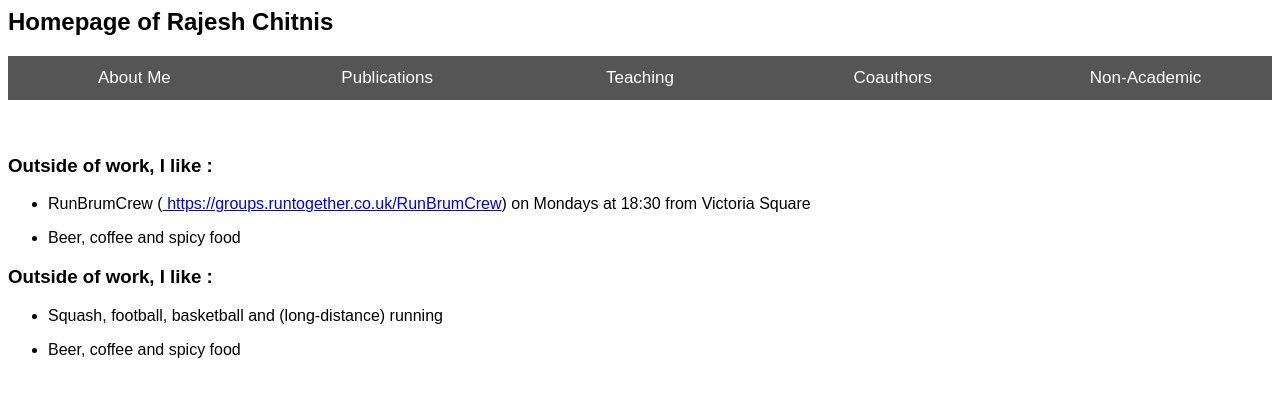
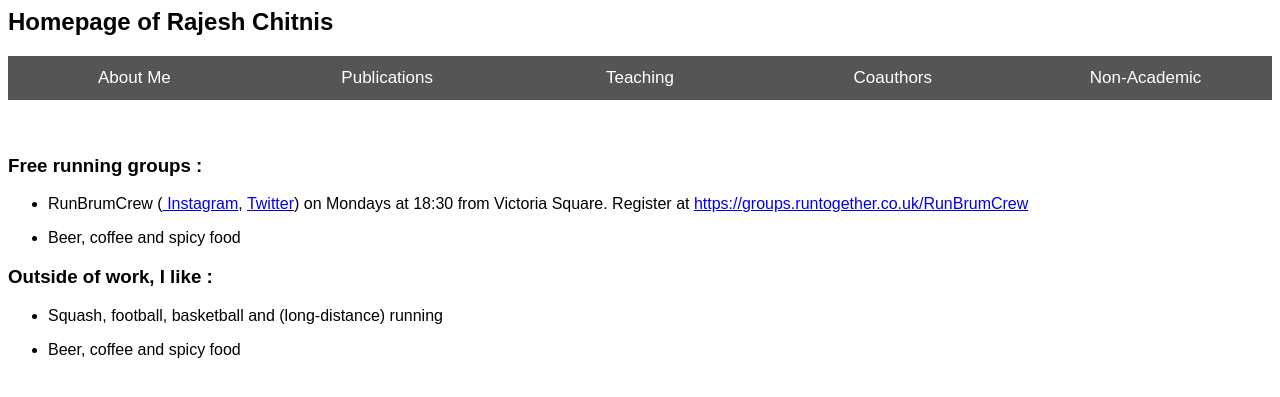
Before and after one commit to rajeshchitnis/rajeshchitnis.github.io, a Jekyll site: the page running.html, which Jekyll copies as it is, in a window 1280 px wide. Shown: the top 397 px of the page. Built offline with Jekyll 4.4.1, drawn with Linux system fonts in a browser that asks for light colours.

Commit message:
Update running.html

```diff
--- a/running.html
+++ b/running.html
@@ -63,12 +63,12 @@ body {font-family: Arial, Helvetica, sans-serif;}
 <br>
 
 
-<h3> Outside of work, I like :</h3>
+<h3> Free running groups :</h3>
 <p>
 </p>
 <ul>
 
-<li><p> RunBrumCrew (<a href="https://groups.runtogether.co.uk/RunBrumCrew"> https://groups.runtogether.co.uk/RunBrumCrew</a>) on Mondays at 18:30 from Victoria Square </p></li>
+<li><p> RunBrumCrew (<a href="https://www.instagram.com/runbrumcrew/"> Instagram</a>, <a href="https://groups.runtogether.co.uk/RunBrumCrew"> Twitter</a>) on Mondays at 18:30 from Victoria Square. Register at <a href="https://groups.runtogether.co.uk/RunBrumCrew"> https://groups.runtogether.co.uk/RunBrumCrew</a> </p></li>
 <li><p> Beer, coffee and spicy food</p></li>
 
 
```
